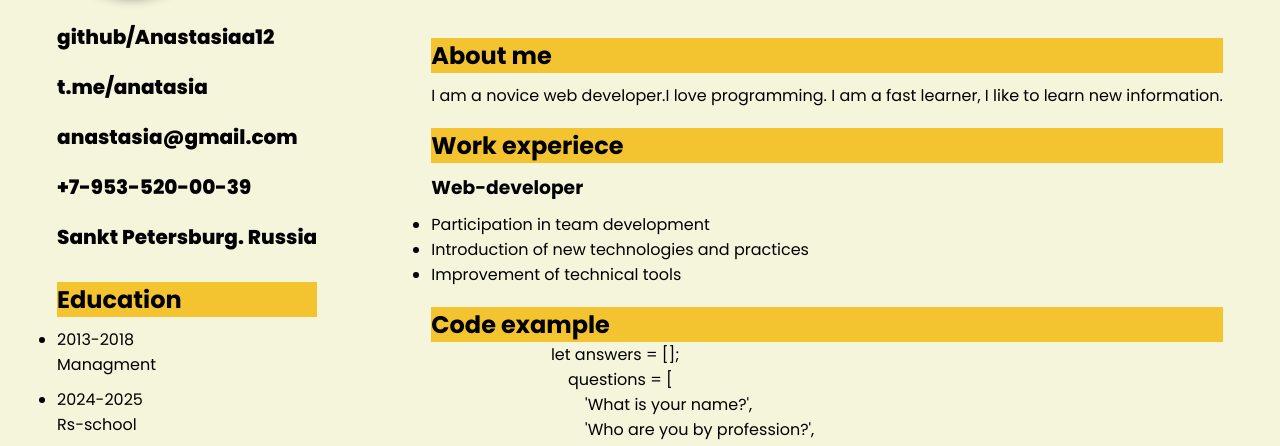
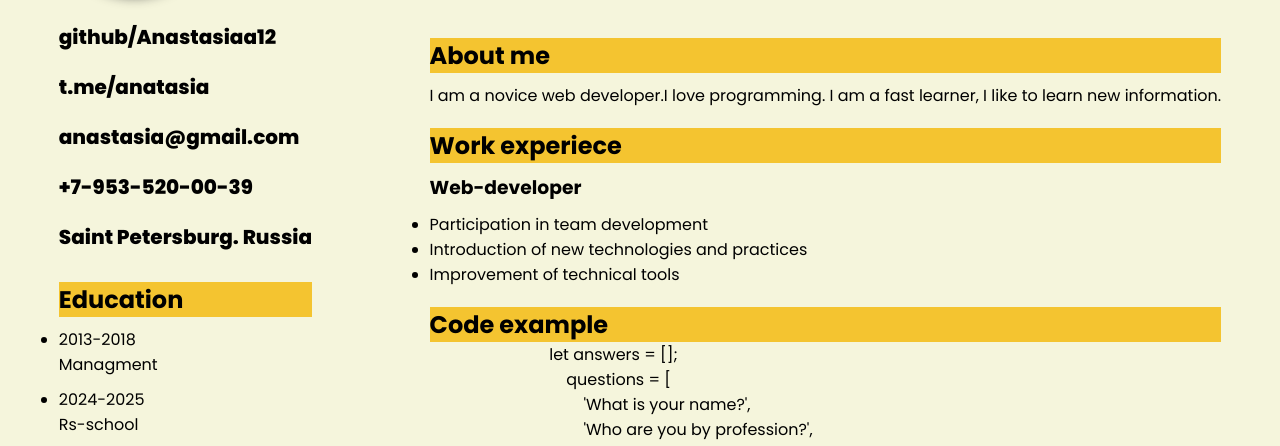
Before and after one commit to Anastasiaa12/rsschool-cv, a plain HTML site: page index.html in a window 1280 px wide. Shown: the part 265-711 px from the top of the page. Drawn offline with Linux system fonts and the light colour scheme.

Commit message:
feat: the name of the city has been changed

```diff
--- a/index.html
+++ b/index.html
@@ -33,7 +33,7 @@
                         <li><a class="header-list--link" href="https://t.me/nastyauhovtseva">t.me/anatasia</a></li>
                         <li><a class="header-list--link" href="mailto:anastasia@gmail.com">anastasia@gmail.com</a></li>
                         <li><a class="header-list--link" href="tel:+79535200039">+7-953-520-00-39</a></li>
-                        <li class="header-list--link">Sankt Petersburg. Russia</li>
+                        <li class="header-list--link">Saint Petersburg. Russia</li>
                     </ul>
 
                     <div class="education">
```
